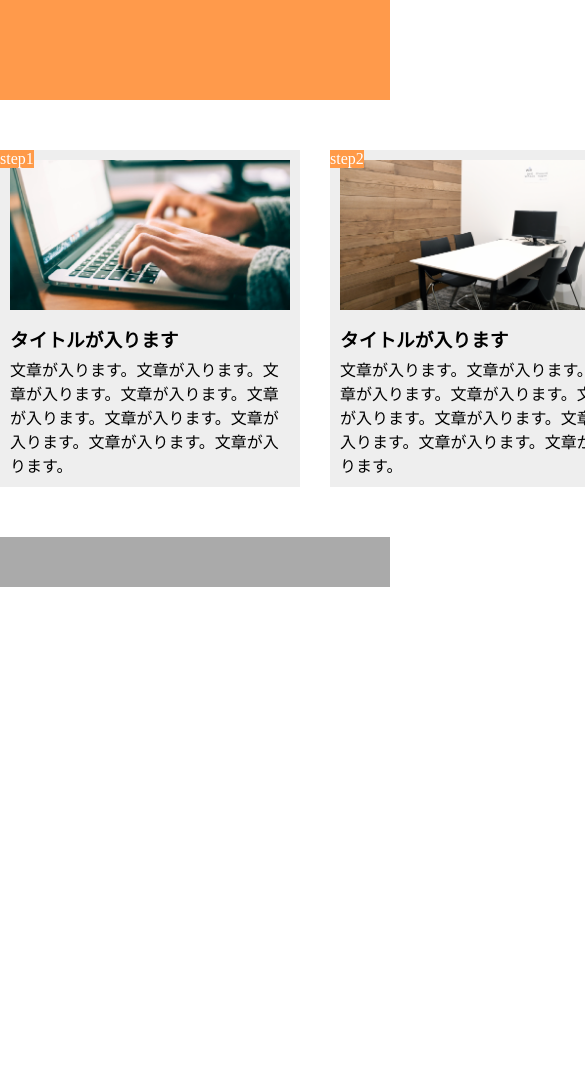
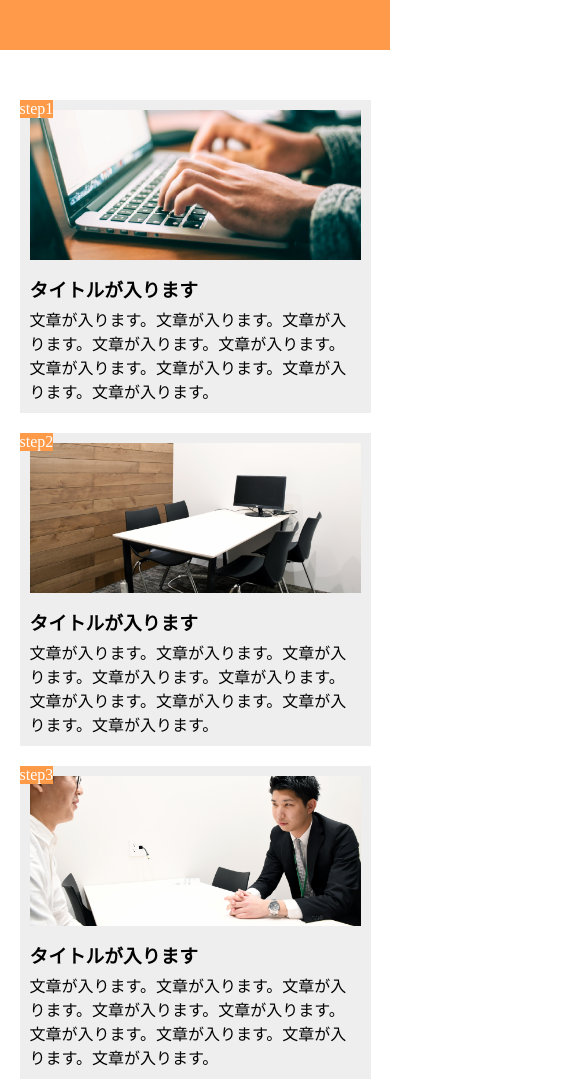
Before and after one commit to SatoK4/1-10, a plain HTML site: page index.html in a window 390 px wide. Shown: the top 1082 px of the page, 585 px wide, since content can reach past the window. Before the commit the page ends 844 px from the top, so only its background shows below. Drawn offline with Linux system fonts and the light colour scheme.

Commit message:
[finish] 1-10

```diff
--- a/index.html
+++ b/index.html
@@ -2,6 +2,7 @@
 <html lang="ja">
   <head>
     <meta charset="UTF-8">
+    <meta name="viewport" content="width=device-width,initial-scale=1.0">
     <link rel="stylesheet" href="style.css">
     <title>1-10課題問題</title>
   </head>
--- a/style.css
+++ b/style.css
@@ -5,7 +5,7 @@
 }
 
 header {
-  padding: 50px;
+  height: 50px;
   background-color: #FF9A4B;
 }
 
@@ -65,3 +65,24 @@ footer {
   height: 50px;
   background-color:#aaa;
 }
+
+@media screen and (max-width:768px) {
+  header {
+    width: 100%;
+  }
+
+  main {
+    width: 100%;
+    display: block;
+  }
+
+  .step-box {
+    width: 90%;
+    margin: 0% 5%;
+  }
+
+  .step-box:nth-child(2) {
+    margin-top: 20px;
+    margin-bottom: 20px;
+  }
+}
```
